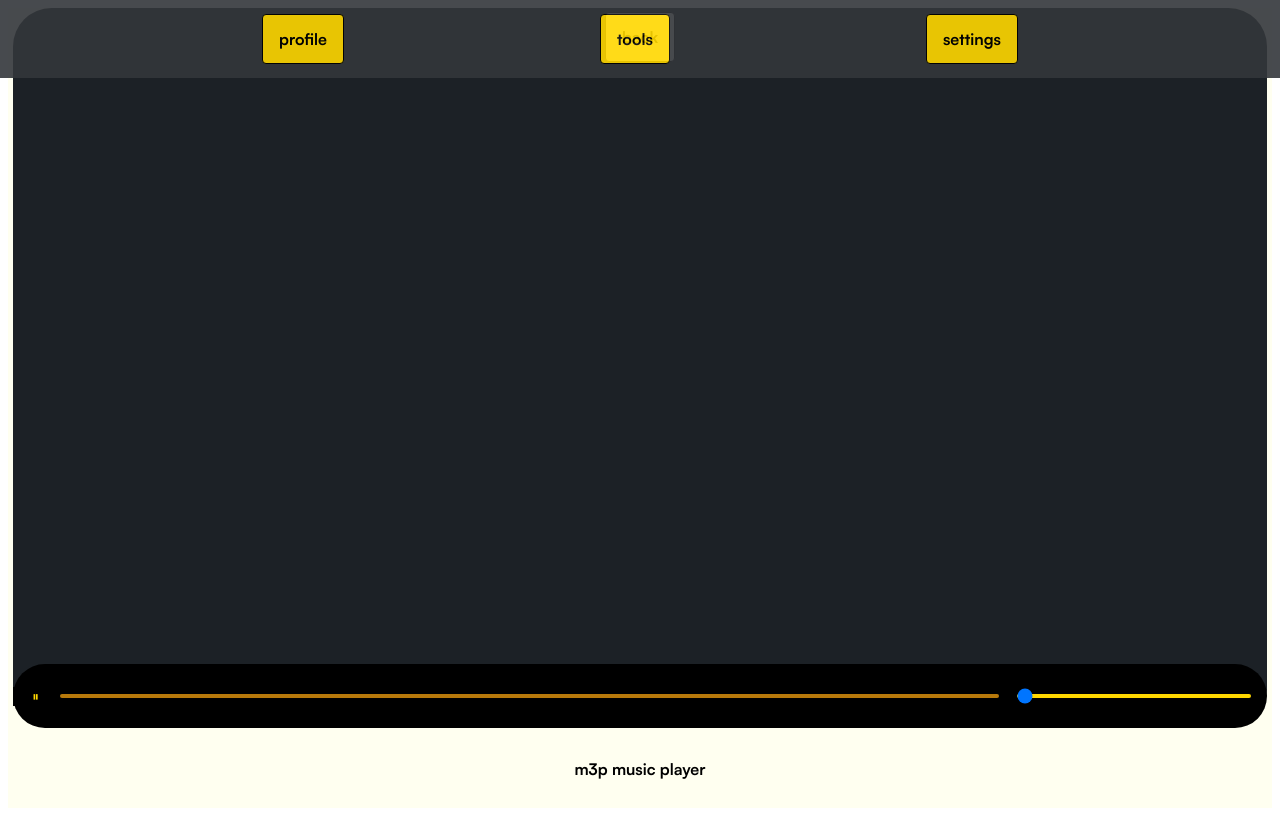
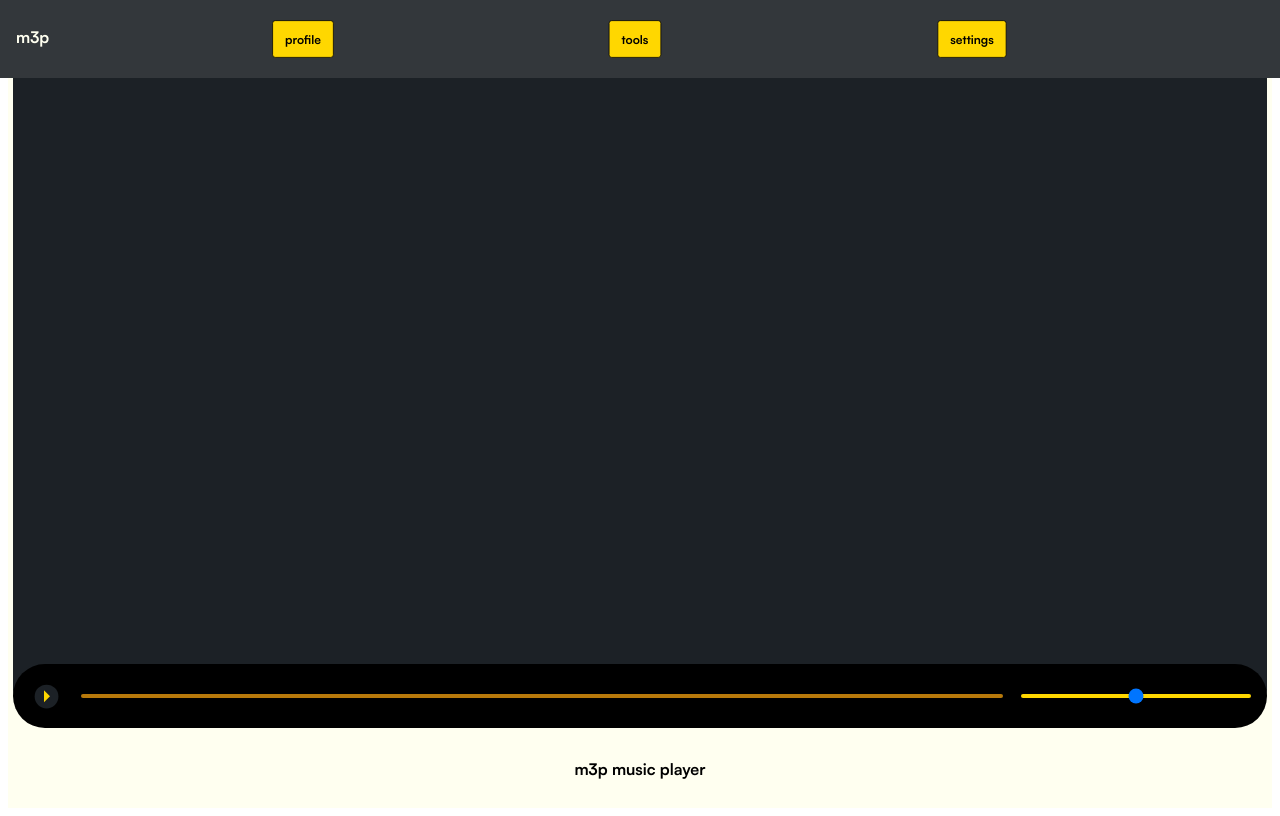
Before and after one commit to autumnWindigo/m3p, a SvelteKit app: page /player in a window 1280 px wide. Built offline with nearby package versions, Linux system fonts and the light colour scheme.

Commit message:
minor fixes and animations

```diff
--- a/src/routes/Toolbar.svelte
+++ b/src/routes/Toolbar.svelte
@@ -18,7 +18,6 @@
         }
     });
 
-
     function handleKeyDown(event) {
         // Check if the pressed key is '=' or '+'
         if (event.key === '=' || event.key === '+') {
@@ -30,6 +29,7 @@
 <div class={`toolbar ${showToolbar ? '' : 'hidden'}`}>
     <!-- This is where we add our tool bar info -->
     <!-- I included some blank examples as a placeholder-->
+    <p>m3p</p>
     <a href="/profile">profile</a>
     <a href="/tools">tools</a>
     <a href="/settings">settings</a>
@@ -40,9 +40,8 @@
         display: flex;
         justify-content: space-evenly;
 
-        opacity: 0.9;
         background-color: #33373B;
-        color: white;
+        color: ivory;
         padding: 10px;
         position: fixed;
         top: 0;
@@ -59,5 +58,11 @@
 
     a {
         background-color: gold;
+        scale: 0.75;
+    }
+
+    p {
+        position: absolute;
+        left: 1rem;
     }
 </style>
--- a/src/routes/player/Playbar.svelte
+++ b/src/routes/player/Playbar.svelte
@@ -1,14 +1,12 @@
 <script>
     let paused = true;
-    function handlePlayPause() {
-        paused = !paused;
-    }
+    let volume = 50;
 
-    let volume = 0;
+    function handlePlayPause() { paused = !paused; }
 </script>
 
 <div id="playbar-background">
-    <button id="play-pause" on:click={handlePlayPause}>{paused ? "\u23F8" : "\u23F5"}</button>
+    <button id="play-pause" on:click={handlePlayPause}>{paused ? "\u23F5" : "\u23F8"}</button>
     <input id="seek-slider" type="range" value="0">
     <input id="volume" type="range" bind:value={volume}>
 
@@ -36,7 +34,12 @@
         height: 0.25rem;
         border-radius: 0.25rem;
         background-color: #B7790B;
+        transition: 0.2s;
 
+    }
+
+    #seek-slider:hover {
+        background-color: #FFB916;
     }
 
     #seek-slider::-webkit-slider-thumb {
@@ -44,7 +47,9 @@
         appearance: none;
         width: 0;
         height: 0;
+        transition: 0.2s;
     }
+
     #seek-slider:hover::-webkit-slider-thumb {
         width: 5px;
         height: 10px;
@@ -57,21 +62,27 @@
     #seek-slider::-moz-range-thumb {
         width: 0;
         height: 0;
+        transition: 0.2s;
     }
+
     #seek-slider:hover::-moz-range-thumb {
         width: 5px;
         height: 10px;
         background-color: ivory;
         border-radius: 10px;
         border-width: 0;
+
+
     }
 
     #play-pause {
         appearance: none;
         border: none;
-        background-color: inherit;
+        background-color: #1C2126;
         color: gold;
-        width: 3rem;
+        border-radius: 3rem;
+        margin: 0 1.5rem;
+        scale: 1.25;
     }
 
     #volume {
@@ -84,6 +95,15 @@
         background-color: gold;
     }
 
+    #volume::-webkit-slider-thumb {
+        width: 10px;
+        height: 10px;
+        background-color: ivory;
+        border-radius: 10px;
+        border: "solid";
+        border-color: #1C2126;
+    }
+
     #volume::-moz-range-thumb {
         width: 10px;
         height: 10px;
```
